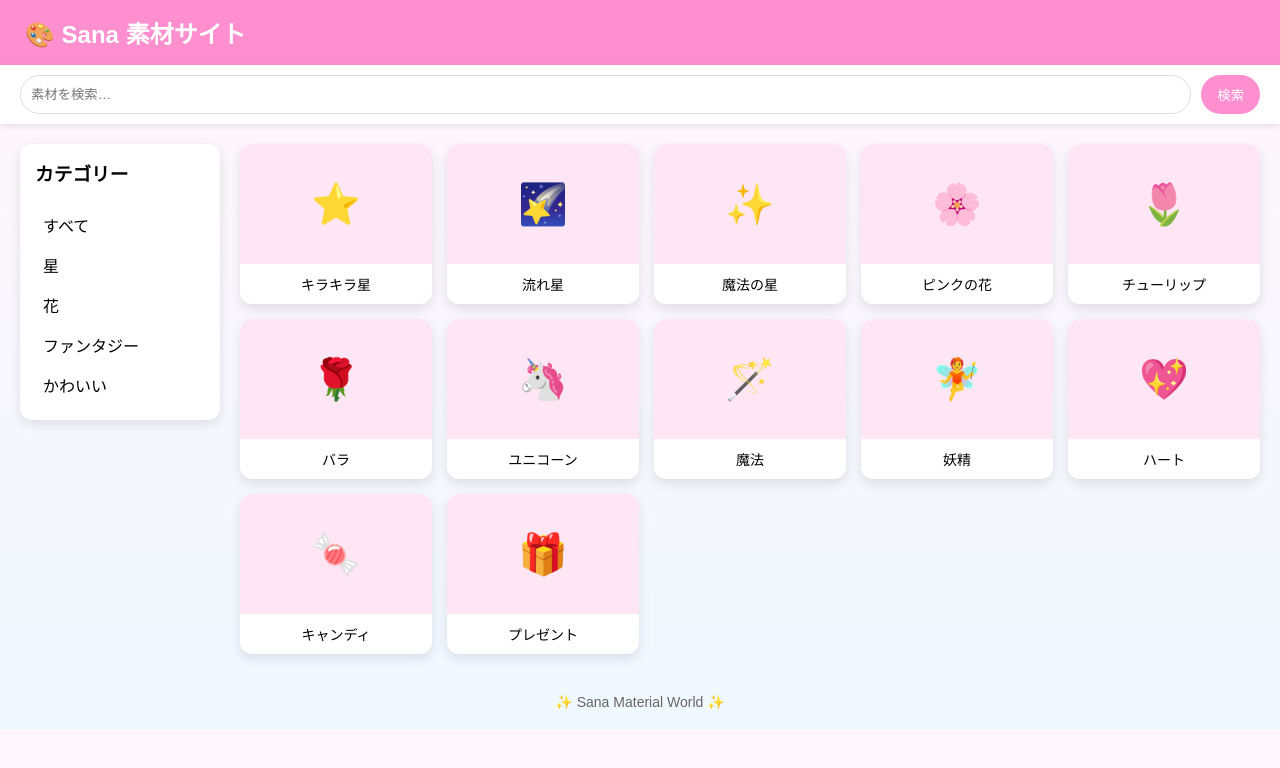
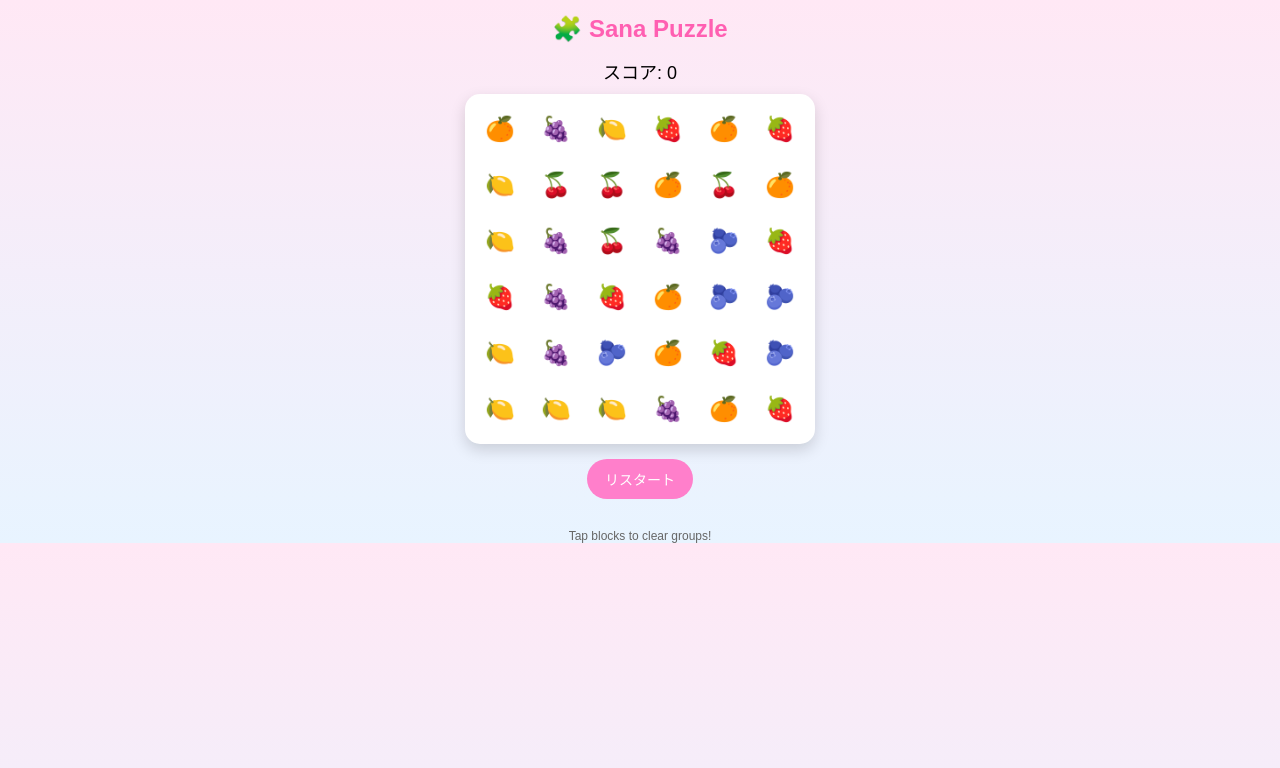
Before and after one commit to Sana37-Oraf/game-site, a plain HTML site: page index.html in a window 1280 px wide. Drawn offline with Linux system fonts and the light colour scheme.

Commit message:
Update index.html

```diff
--- a/index.html
+++ b/index.html
@@ -2,251 +2,227 @@
 <html lang="ja">
 <head>
 <meta charset="UTF-8">
-<title>Sana Material World</title>
+<meta name="viewport" content="width=device-width,initial-scale=1.0">
+<title>Sana Puzzle Game</title>
 <style>
-
 body{
  margin:0;
  font-family:"Yu Gothic",sans-serif;
-  background:linear-gradient(#fff6fb,#f0f8ff);
+ background:linear-gradient(#ffe8f5,#e8f4ff);
+ display:flex;
+ flex-direction:column;
+ align-items:center;
 }
 
 header{
-  background:#ff8fcf;
-  color:white;
-  padding:15px 25px;
  font-size:24px;
  font-weight:bold;
+ padding:15px;
+ color:#ff5fb2;
 }
 
-.topbar{
-  display:flex;
-  gap:10px;
-  padding:10px 20px;
-  background:white;
-  box-shadow:0 2px 6px rgba(0,0,0,0.1);
+#scoreBoard{
+ font-size:18px;
+ margin-bottom:10px;
 }
 
-input{
-  flex:1;
+#game{
+ display:grid;
+ grid-template-columns:repeat(6,50px);
+ grid-gap:6px;
+ background:white;
  padding:10px;
-  border-radius:20px;
-  border:1px solid #ddd;
+ border-radius:15px;
+ box-shadow:0 6px 15px rgba(0,0,0,0.15);
+}
+
+.cell{
+ width:50px;
+ height:50px;
+ border-radius:10px;
+ display:flex;
+ align-items:center;
+ justify-content:center;
+ font-size:24px;
+ cursor:pointer;
+ user-select:none;
+ transition:transform .1s;
+}
+
+.cell:active{
+ transform:scale(0.9);
+}
+
+#controls{
+ margin-top:15px;
 }
 
 button{
-  padding:10px 16px;
+ padding:10px 18px;
  border:none;
  border-radius:20px;
-  background:#ff8fcf;
+ background:#ff7fcb;
  color:white;
+ font-size:14px;
  cursor:pointer;
 }
 
-.container{
-  display:grid;
-  grid-template-columns:200px 1fr;
-  gap:20px;
-  padding:20px;
-}
-
-.sidebar{
-  background:white;
-  border-radius:12px;
-  padding:15px;
-  height:fit-content;
-  box-shadow:0 4px 12px rgba(0,0,0,0.1);
-}
-
-.sidebar h3{
-  margin-top:0;
-}
-
-.category{
-  padding:8px;
-  border-radius:8px;
-  cursor:pointer;
-}
-
-.category:hover{
-  background:#ffe6f4;
-}
-
-.gallery{
-  display:grid;
-  grid-template-columns:repeat(auto-fill,minmax(160px,1fr));
-  gap:15px;
-}
-
-.card{
-  background:white;
-  border-radius:12px;
-  overflow:hidden;
-  box-shadow:0 5px 12px rgba(0,0,0,0.1);
-  cursor:pointer;
-  transition:0.2s;
-}
-
-.card:hover{
-  transform:scale(1.05);
-}
-
-.thumb{
-  height:120px;
-  display:flex;
-  align-items:center;
-  justify-content:center;
-  font-size:40px;
-  background:#ffe6f4;
-}
-
-.title{
-  padding:10px;
-  font-size:14px;
-  text-align:center;
-}
-
-.modal{
-  position:fixed;
-  top:0;
-  left:0;
-  width:100%;
-  height:100%;
-  background:rgba(0,0,0,0.5);
-  display:none;
-  align-items:center;
-  justify-content:center;
-}
-
-.modal-content{
-  background:white;
-  padding:30px;
-  border-radius:15px;
-  text-align:center;
-  max-width:400px;
-}
-
-.big{
-  font-size:80px;
-}
-
-.close{
-  margin-top:20px;
+#message{
+ margin-top:10px;
+ font-size:16px;
 }
 
 footer{
-  text-align:center;
-  padding:20px;
-  font-size:14px;
+ margin-top:20px;
+ font-size:12px;
  color:#666;
 }
-
 </style>
 </head>
 
 <body>
 
-<header>
-🎨 Sana 素材サイト
-</header>
+<header>🧩 Sana Puzzle</header>
 
-<div class="topbar">
-<input id="search" placeholder="素材を検索…">
-<button onclick="searchMaterial()">検索</button>
+<div id="scoreBoard">スコア: <span id="score">0</span></div>
+
+<div id="game"></div>
+
+<div id="controls">
+<button onclick="resetGame()">リスタート</button>
 </div>
 
-<div class="container">
+<div id="message"></div>
 
-<div class="sidebar">
-<h3>カテゴリー</h3>
-<div class="category" onclick="filter('all')">すべて</div>
-<div class="category" onclick="filter('star')">星</div>
-<div class="category" onclick="filter('flower')">花</div>
-<div class="category" onclick="filter('fantasy')">ファンタジー</div>
-<div class="category" onclick="filter('cute')">かわいい</div>
-</div>
-
-<div class="gallery" id="gallery"></div>
-
-</div>
-
-<div class="modal" id="modal">
-<div class="modal-content">
-<div class="big" id="bigIcon"></div>
-<h2 id="bigTitle"></h2>
-<button class="close" onclick="closeModal()">閉じる</button>
-</div>
-</div>
-
-<footer>
-✨ Sana Material World ✨
-</footer>
+<footer>Tap blocks to clear groups!</footer>
 
 <script>
 
-const materials=[
-{name:"キラキラ星",icon:"⭐",cat:"star"},
-{name:"流れ星",icon:"🌠",cat:"star"},
-{name:"魔法の星",icon:"✨",cat:"star"},
-{name:"ピンクの花",icon:"🌸",cat:"flower"},
-{name:"チューリップ",icon:"🌷",cat:"flower"},
-{name:"バラ",icon:"🌹",cat:"flower"},
-{name:"ユニコーン",icon:"🦄",cat:"fantasy"},
-{name:"魔法",icon:"🪄",cat:"fantasy"},
-{name:"妖精",icon:"🧚",cat:"fantasy"},
-{name:"ハート",icon:"💖",cat:"cute"},
-{name:"キャンディ",icon:"🍬",cat:"cute"},
-{name:"プレゼント",icon:"🎁",cat:"cute"}
-]
+const icons=["🍓","🍋","🍇","🍒","🍊","🫐"]
+const size=6
+let grid=[]
+let score=0
 
-let current="all"
+const game=document.getElementById("game")
+const scoreEl=document.getElementById("score")
+const message=document.getElementById("message")
 
-function render(){
-const gallery=document.getElementById("gallery")
-const search=document.getElementById("search").value
-
-gallery.innerHTML=""
-
-materials.forEach(m=>{
-
-if(current!="all" && m.cat!==current)return
-if(search && !m.name.includes(search))return
-
-const card=document.createElement("div")
-card.className="card"
-card.onclick=()=>openModal(m)
-
-card.innerHTML=`
-<div class="thumb">${m.icon}</div>
-<div class="title">${m.name}</div>
-`
-
-gallery.appendChild(card)
-
-})
+function randomIcon(){
+ return icons[Math.floor(Math.random()*icons.length)]
 }
 
-function filter(cat){
-current=cat
-render()
+function createGrid(){
+ grid=[]
+ for(let y=0;y<size;y++){
+  let row=[]
+  for(let x=0;x<size;x++){
+   row.push(randomIcon())
+  }
+  grid.push(row)
+ }
 }
 
-function searchMaterial(){
-render()
+function draw(){
+ game.innerHTML=""
+
+ for(let y=0;y<size;y++){
+  for(let x=0;x<size;x++){
+
+   const cell=document.createElement("div")
+   cell.className="cell"
+   cell.textContent=grid[y][x]
+
+   cell.onclick=()=>clickCell(x,y)
+
+   game.appendChild(cell)
+  }
+ }
 }
 
-function openModal(m){
-document.getElementById("modal").style.display="flex"
-document.getElementById("bigIcon").textContent=m.icon
+function getGroup(x,y,icon,visited){
+ const key=x+","+y
+ if(visited.has(key))return []
+ if(x<0||y<0||x>=size||y>=size)return []
+ if(grid[y][x]!==icon)return []
 
-document.getElementById("bigTitle").textContent=m.name
+ visited.add(key)
+
+ let cells=[[x,y]]
+
+ cells=cells.concat(getGroup(x+1,y,icon,visited))
+ cells=cells.concat(getGroup(x-1,y,icon,visited))
+ cells=cells.concat(getGroup(x,y+1,icon,visited))
+ cells=cells.concat(getGroup(x,y-1,icon,visited))
+
+ return cells
 }
 
-function closeModal(){
-document.getElementById("modal").style.display="none"
+function clickCell(x,y){
+ const icon=grid[y][x]
+ const group=getGroup(x,y,icon,new Set())
+
+ if(group.length<2){
+  message.textContent="2個以上つながったブロックをタップ！"
+  return
  }
 
-render()
+ group.forEach(c=>{
+  const [gx,gy]=c
+  grid[gy][gx]=null
+ })
+
+ score+=group.length*10
+ scoreEl.textContent=score
+
+ drop()
+ refill()
+ draw()
+
+ message.textContent=""+group.length+"コンボ！"
+}
+
+function drop(){
+ for(let x=0;x<size;x++){
+  for(let y=size-1;y>=0;y--){
+
+   if(grid[y][x]==null){
+
+    for(let k=y-1;k>=0;k--){
+
+     if(grid[k][x]!=null){
+      grid[y][x]=grid[k][x]
+      grid[k][x]=null
+      break
+     }
+
+    }
+
+   }
+
+  }
+ }
+}
+
+function refill(){
+ for(let y=0;y<size;y++){
+  for(let x=0;x<size;x++){
+   if(grid[y][x]==null){
+    grid[y][x]=randomIcon()
+   }
+  }
+ }
+}
+
+function resetGame(){
+ score=0
+ scoreEl.textContent=score
+ message.textContent=""
+ createGrid()
+ draw()
+}
+
+createGrid()
+draw()
 
 </script>
 
```
Lines whose indentation alone changed are shown as unchanged.
